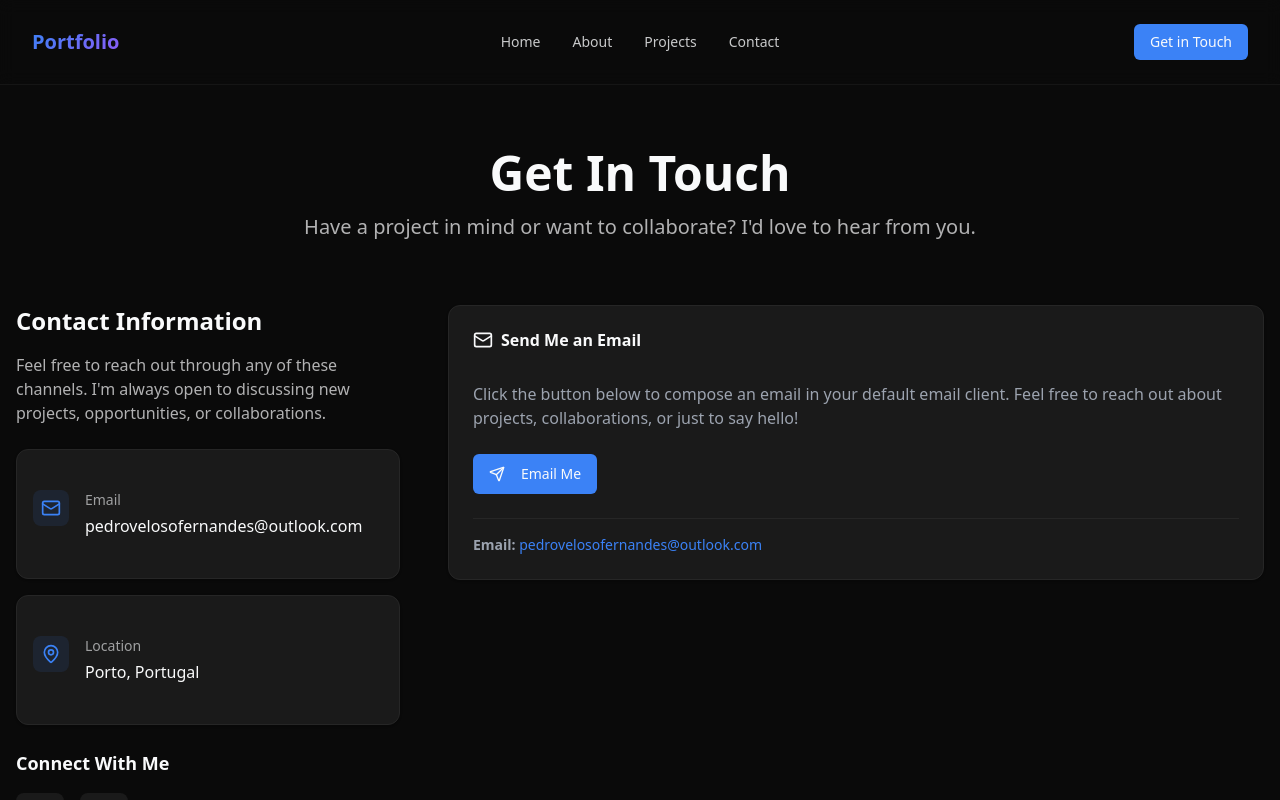
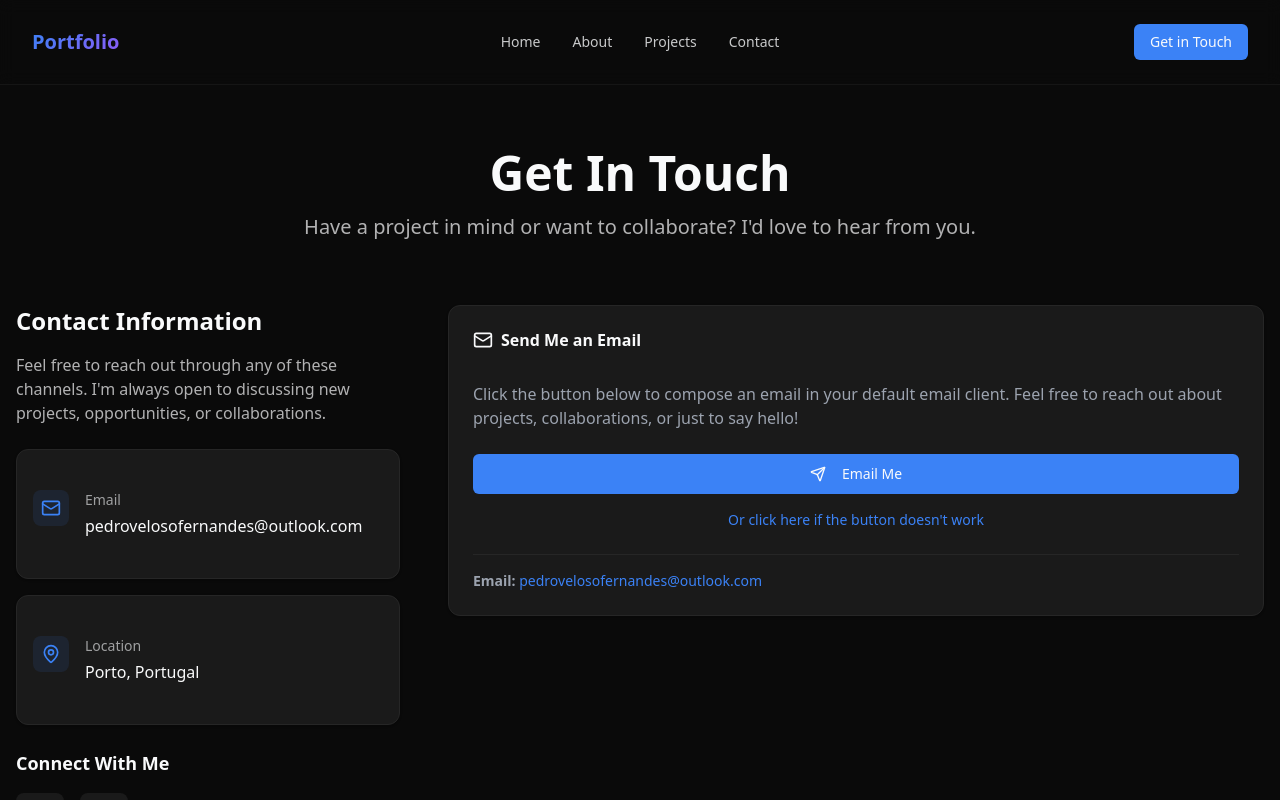
Before and after one commit to pveloso01/Portfolio, a Next.js app in the folder apps/web/: page /contact in a window 1280 px wide. Shown: the top 800 px of the page. Built offline with nearby package versions, Linux system fonts and the light colour scheme.

Commit message:
fix: add fallback mailto link and URL encode subject line

```diff
--- a/apps/web/src/app/contact/page.tsx
+++ b/apps/web/src/app/contact/page.tsx
@@ -36,12 +36,22 @@ export default function ContactPage() {
                 to reach out about projects, collaborations, or just to say hello!
               </p>
 
-              <Button size="lg" className="w-full md:w-auto" asChild>
-                <a href="mailto:pedrovelosofernandes@outlook.com?subject=Contact from Portfolio">
-                  <Send className="w-4 h-4 mr-2" />
-                  Email Me
+              <div className="flex flex-col gap-4">
+                <Button size="lg" className="w-full md:w-auto" asChild>
+                  <a href="mailto:pedrovelosofernandes@outlook.com?subject=Contact%20from%20Portfolio">
+                    <Send className="w-4 h-4 mr-2" />
+                    Email Me
+                  </a>
+                </Button>
+
+                {/* Fallback simple link */}
+                <a
+                  href="mailto:pedrovelosofernandes@outlook.com"
+                  className="text-sm text-primary hover:underline text-center"
+                >
+                  Or click here if the button doesn&apos;t work
                 </a>
-              </Button>
+              </div>
 
               <div className="pt-4 border-t border-border">
                 <p className="text-sm text-muted-foreground">
```
